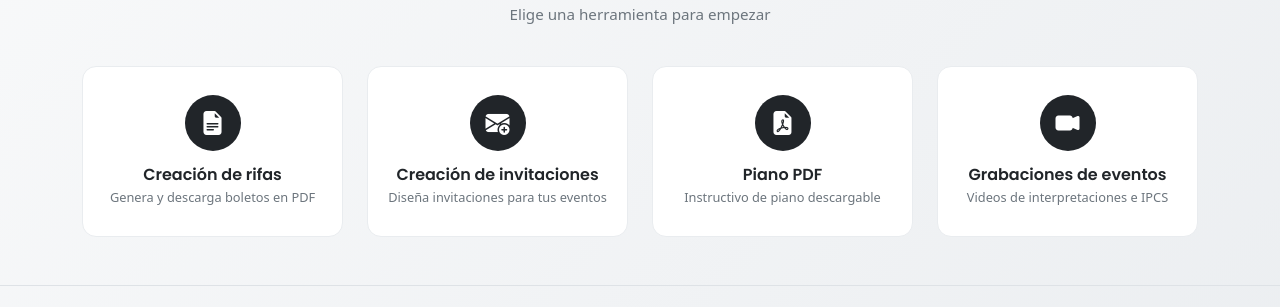
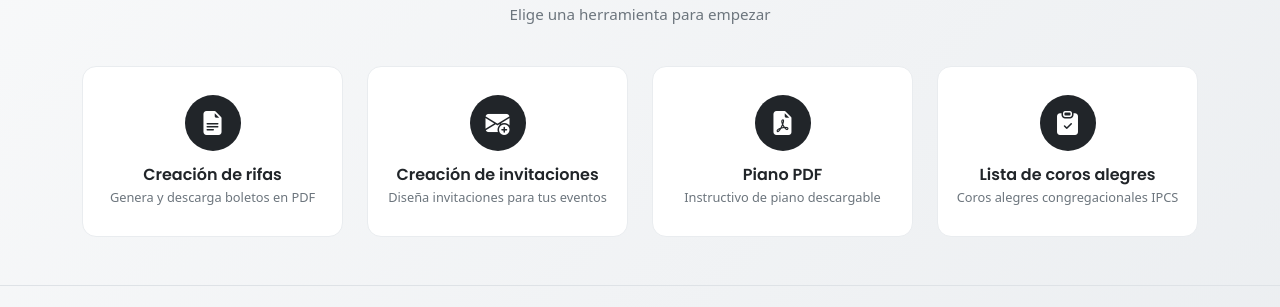
Before and after one commit to SV20008/Web-Oscar, a website: page index.html in a window 1280 px wide. Shown: the part 123-430 px from the top of the page. Drawn offline with nearby package versions, Linux system fonts and the light colour scheme.

Commit message:
actualizacion frontend
Actualizacion frontend

```diff
--- a/index.html
+++ b/index.html
@@ -55,12 +55,12 @@
                 </div>
 
                 <div class="col-6 col-md-3">
-                    <a href="videos.html" class="tarjeta-opcion">
+                    <a href="pdf/Coros_iglesia1.pdf" class="tarjeta-opcion">
                         <div class="tarjeta-icono">
-                            <i class="bi bi-camera-video-fill"></i>
+                            <i class="bi bi-clipboard-check-fill"></i>
                         </div>
-                        <h6 class="tarjeta-titulo">Grabaciones de eventos</h6>
-                        <p class="tarjeta-desc">Videos de interpretaciones e IPCS</p>
+                        <h6 class="tarjeta-titulo">Lista de coros alegres</h6>
+                        <p class="tarjeta-desc">Coros alegres congregacionales IPCS</p>
                     </a>
                 </div>
 
--- a/public/js/componentes.js
+++ b/public/js/componentes.js
@@ -32,7 +32,7 @@ document.addEventListener("DOMContentLoaded", () => {
                     <a class="nav-link active" aria-current="page" href="pdf/Instructivo_pianoByOLSV.pdf"><i class="bi bi-file-earmark-pdf-fill me-2"></i>Piano PDF</a>
                     </li>
                     <li class="nav-item">
-                    <a class="nav-link active" aria-current="page" href="videos.html"><i class="bi bi-camera-video-fill me-2"></i>Grabacion de eventos</a>
+                    <a class="nav-link active" aria-current="page" href="pdf/Coros_iglesia1.pdf"><i class="bi bi-clipboard-check-fill me-2"></i>Lista de coros alegres</a>
                     </li>
                 </ul>
                 <small id="sinResultados" class="text-danger"></small>
```
